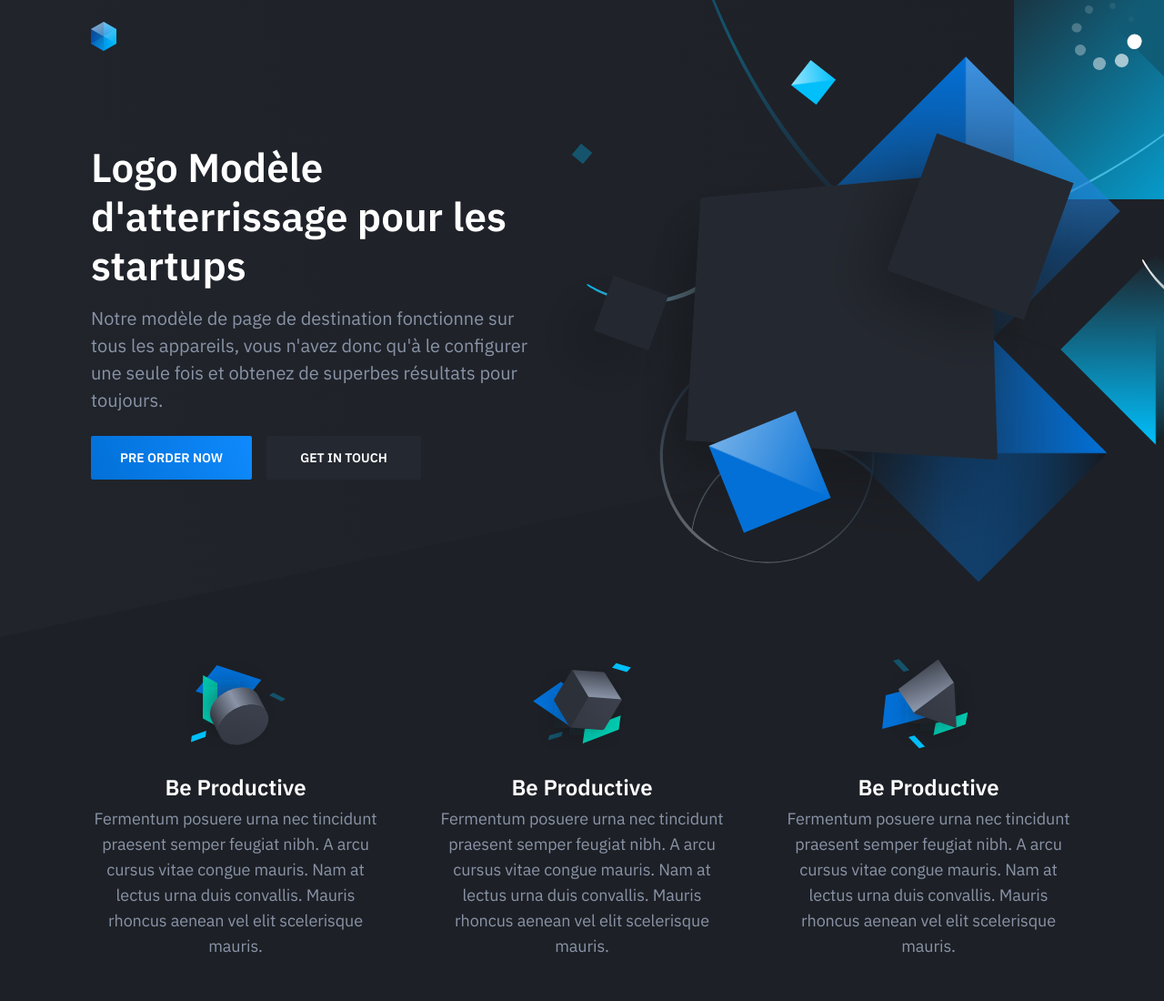
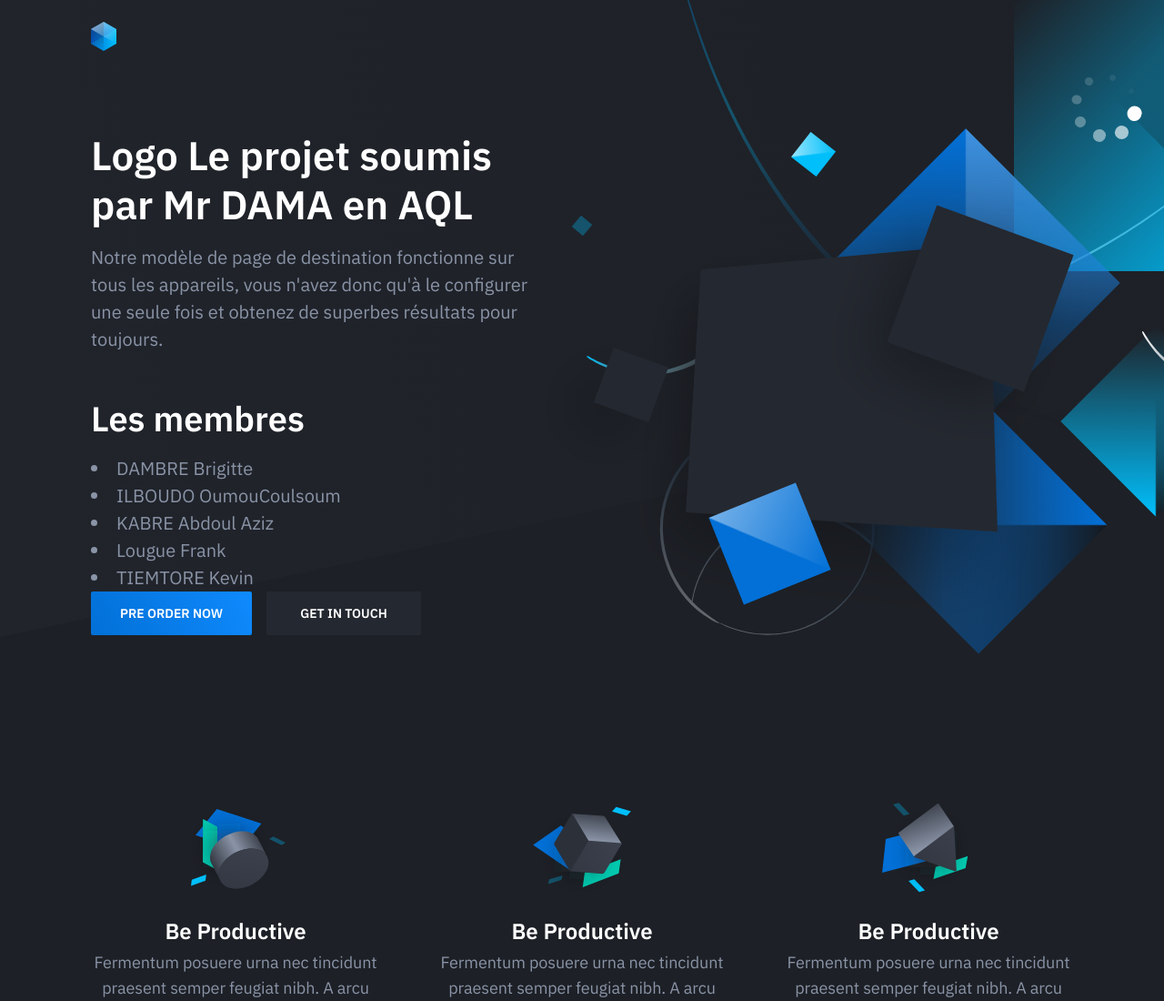
Before and after one commit to fanetech/project_ifoad_AQL, a plain HTML site: page index.html in a window 1280 px wide. Shown: the top 1100 px of the page at 91% size. Drawn offline with nearby package versions, Linux system fonts and the light colour scheme.

Commit message:
Ajout des membre sur la page index

```diff
--- a/index.html
+++ b/index.html
@@ -34,8 +34,14 @@
                     <div class="hero-inner">
                         <div class="hero-copy">
                             <h1 class="hero-title mt-0">Logo
-                                Modèle d'atterrissage pour les startups</h1>
+                                Le projet soumis par Mr DAMA en AQL</h1>
                             <p class="hero-paragraph">Notre modèle de page de destination fonctionne sur tous les appareils, vous n'avez donc qu'à le configurer une seule fois et obtenez de superbes résultats pour toujours.</p>
+                            <h2>Les membres</h2>
+                            <li>DAMBRE Brigitte</li>
+                            <li>ILBOUDO OumouCoulsoum</li>
+                            <li>KABRE Abdoul Aziz</li>
+                            <li>Lougue Frank</li>
+                            <li>TIEMTORE Kevin</li>
                             <div class="hero-cta"><a class="button button-primary" href="#">Pre order now</a><a class="button" href="#">Get in touch</a></div>
                         </div>
                         <div class="hero-figure anime-element">
```
